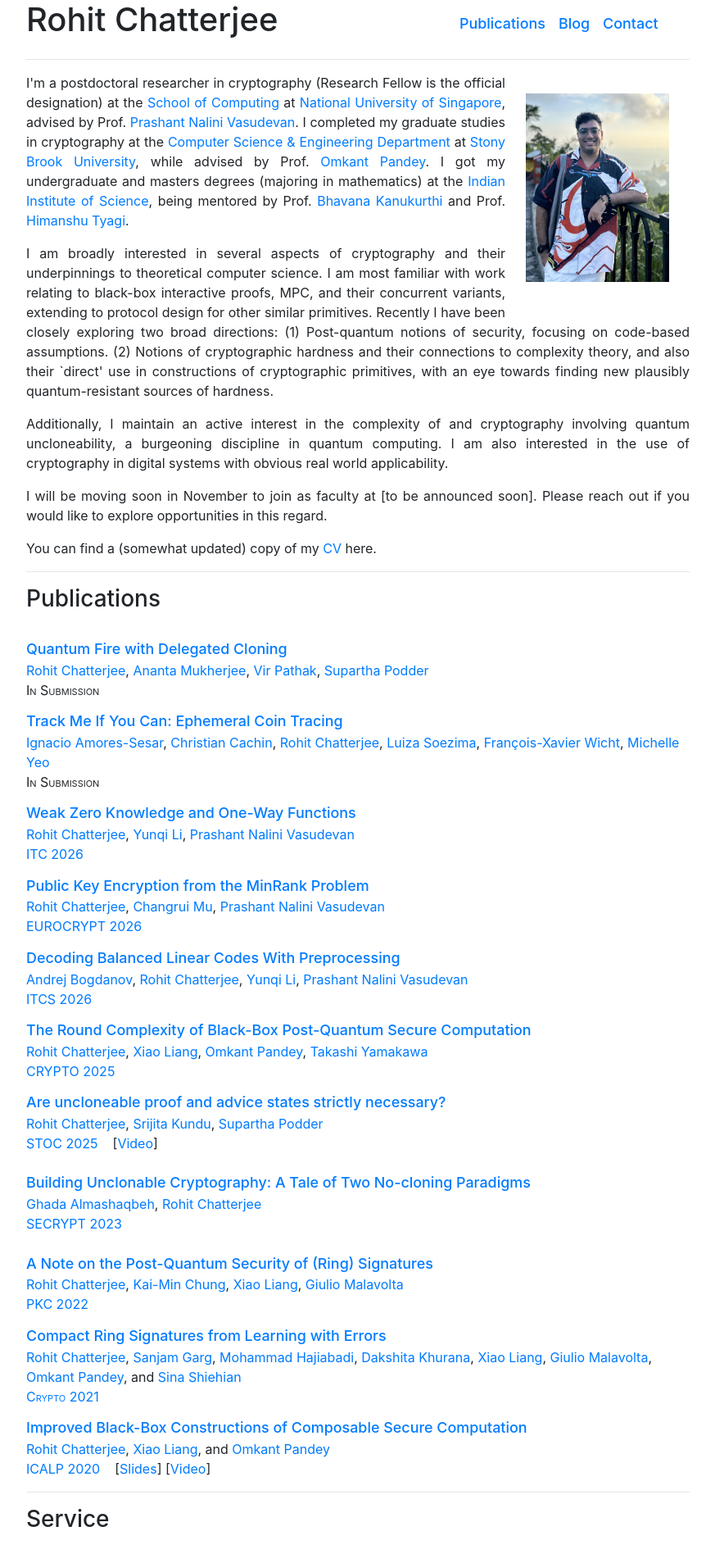
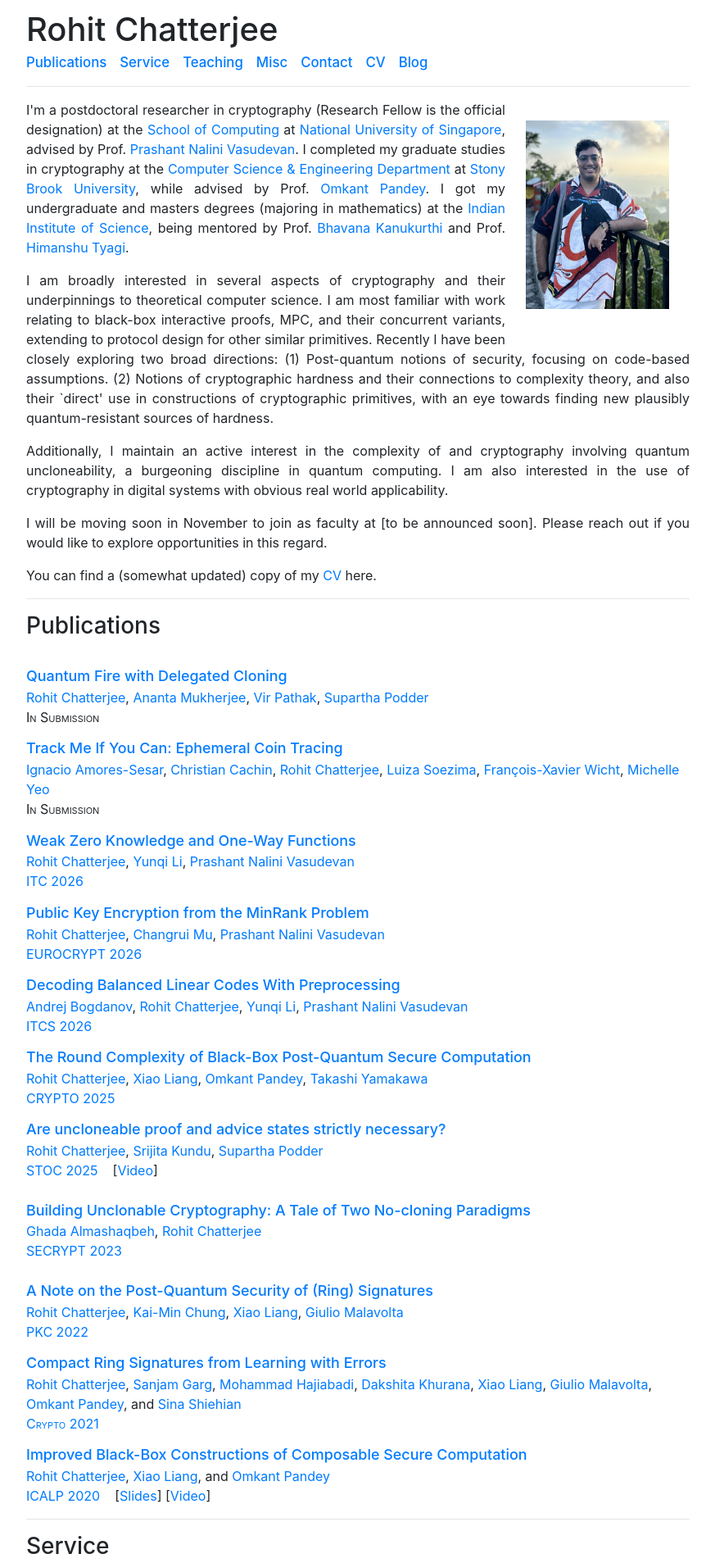
Before and after one commit to Rohit656/webbpage, a Jekyll site: the page built from index.html, in a window 1280 px wide. Shown: the top 1907 px of the page at 82% size, without its empty margins (203-1076 px from the left). Built offline with Jekyll 4.4.1, drawn with Linux system fonts in a browser that asks for light colours.

Commit message:
Share one header across homepage and blog with section links
The old homepage nav was hidden below 992px, so the Blog link never
showed on narrower windows. Both pages now include _includes/header.html,
which links to every section plus CV and Blog and wraps instead of
hiding. Also gives the Service section its own anchor id.

Co-Authored-By: Claude Opus 5.5 <noreply@anthropic.com>

```diff
--- a/_config.yml
+++ b/_config.yml
@@ -1,5 +1,5 @@
 title: Rohit Chatterjee
-description: Cryptography researcher. Homepage and blog.
+description: Research in cryptography and theoretical computer science.
 url: "https://rohit656.github.io"
 baseurl: "/webbpage"
 
--- a/_includes/head.html
+++ b/_includes/head.html
@@ -23,8 +23,29 @@
     font-size: 112%;
     font-weight: 500;
 }
-.site-nav a {
-    margin-left: 1rem;
+.site-header {
+    display: flex;
+    flex-wrap: wrap;
+    justify-content: space-between;
+    align-items: baseline;
+    column-gap: 2rem;
+    row-gap: 0.25rem;
+    padding-top: 0.75rem;
+}
+.site-title {
+    margin: 0;
+}
+.site-title a {
+    color: inherit;
+    text-decoration: none;
+}
+.site-nav {
+    display: flex;
+    flex-wrap: wrap;
+    column-gap: 1rem;
+    row-gap: 0.25rem;
+    font-size: 1.05rem;
+    font-weight: 500;
 }
 .post-list li {
     padding-bottom: 12px;
--- a/_includes/header.html
+++ b/_includes/header.html
@@ -1,9 +1,13 @@
-<div class="d-flex flex-wrap justify-content-between align-items-center pt-2">
-    <h1><a href="{{ '/' | relative_url }}" class="text-reset text-decoration-none">Rohit Chatterjee</a></h1>
-    <nav class="site-nav text-large">
+<header class="site-header">
+    <h1 class="site-title"><a href="{{ '/' | relative_url }}">Rohit Chatterjee</a></h1>
+    <nav class="site-nav">
         <a href="{{ '/#Publications' | relative_url }}">Publications</a>
+        <a href="{{ '/#Service' | relative_url }}">Service</a>
+        <a href="{{ '/#Teaching' | relative_url }}">Teaching</a>
+        <a href="{{ '/#Misc' | relative_url }}">Misc</a>
+        <a href="{{ '/#Contact' | relative_url }}">Contact</a>
+        <a href="{{ '/CVs/CV.pdf' | relative_url }}">CV</a>
         <a href="{{ '/blog/' | relative_url }}">Blog</a>
-        <a href="{{ '/#Contact' | relative_url }}">Contact</a>
     </nav>
-</div>
+</header>
 <hr>
--- a/index.html
+++ b/index.html
@@ -1,12 +1,9 @@
+---
+---
 <!doctype html>
 <html lang="en">
   <head>
-    <!-- Required meta tags -->
-    <meta charset="utf-8">
-    <meta name="viewport" content="width=device-width, initial-scale=1, shrink-to-fit=no">
-
-    <!-- Bootstrap CSS -->
-    <link rel="stylesheet" href="https://stackpath.bootstrapcdn.com/bootstrap/4.4.1/css/bootstrap.min.css" integrity="sha384-Vkoo8x4CGsO3+Hhxv8T/Q5PaXtkKtu6ug5TOeNV6gBiFeWPGFN9MuhOf23Q9Ifjh" crossorigin="anonymous">
+    {% include head.html %}
 
     <style type="text/css">
     @media (min-width: 1200px) {
@@ -44,46 +41,10 @@
     </style>
 
 
-    <title>Rohit Chatterjee</title>
   </head>
   <body>
     <div class="container">
-        <div class="row">
-            <div class="col-lg-7"><h1>Rohit Chatterjee</h1></div>
-            <div class="d-none d-lg-block col-lg-5 text-large"><span class="align-middle">
-                <div class="container-fluid">
-                <nav class="navbar navbar-collapse navbar-right navbar-expand-lg" style="overflow: break;">
-                    <!-- <button class="navbar-toggler" type="button" data-toggle="collapse" data-target="#navbarSupportedContent" aria-controls="navbarSupportedContent" aria-expanded="false" aria-label="Toggle navigation">
-                      <span class="navbar-toggler-icon"></span>
-                    </button> -->
-
-                    <div class="collapse navbar-collapse" id="navbarSupportedContent">
-                      <ul class="navbar-nav mr-auto align-items-end">
-                        <li class="nav-item">
-                          <a class="nav-link" href="#Publications">Publications</a>
-                        </li>
-                        <li class="nav-item">
-                          <a class="nav-link" href="blog/">Blog</a>
-                        </li>
-                        <!--<li class="nav-item">
-                          <a class="nav-link" href="content/cv_shetty.pdf">CV</a>
-                        </li>-->
-                        <!-- <li class="nav-item">
-                            <a class="nav-link" href="#Talks">Talks</a>
-                        </li> -->
-                        <li class="nav-item">
-                            <a class="nav-link" href="#Contact">Contact</a>
-                        </li>
-                      </ul>
-                    </div>
-                </nav>
-                </div>
-                  </span>
-            </span>
-        </div>
-        </div>
-
-        <hr>
+        {% include header.html %}
 
         <div>
         <p style="float: right; clear: right;padding: 25px"><img src="mugshot2.jpeg" height="230" border="20" width="175" alt="profile"></p>
@@ -299,7 +260,7 @@
           </li>
         <hr>
 
-        <h3 id="Teaching">Service</h3>
+        <h3 id="Service">Service</h3>
         <p class="text-justify" style="padding-top: 10px;">
             <dl class="row">
                 <dt class="col-sm-3">Invited Reviewer</dt>
```
